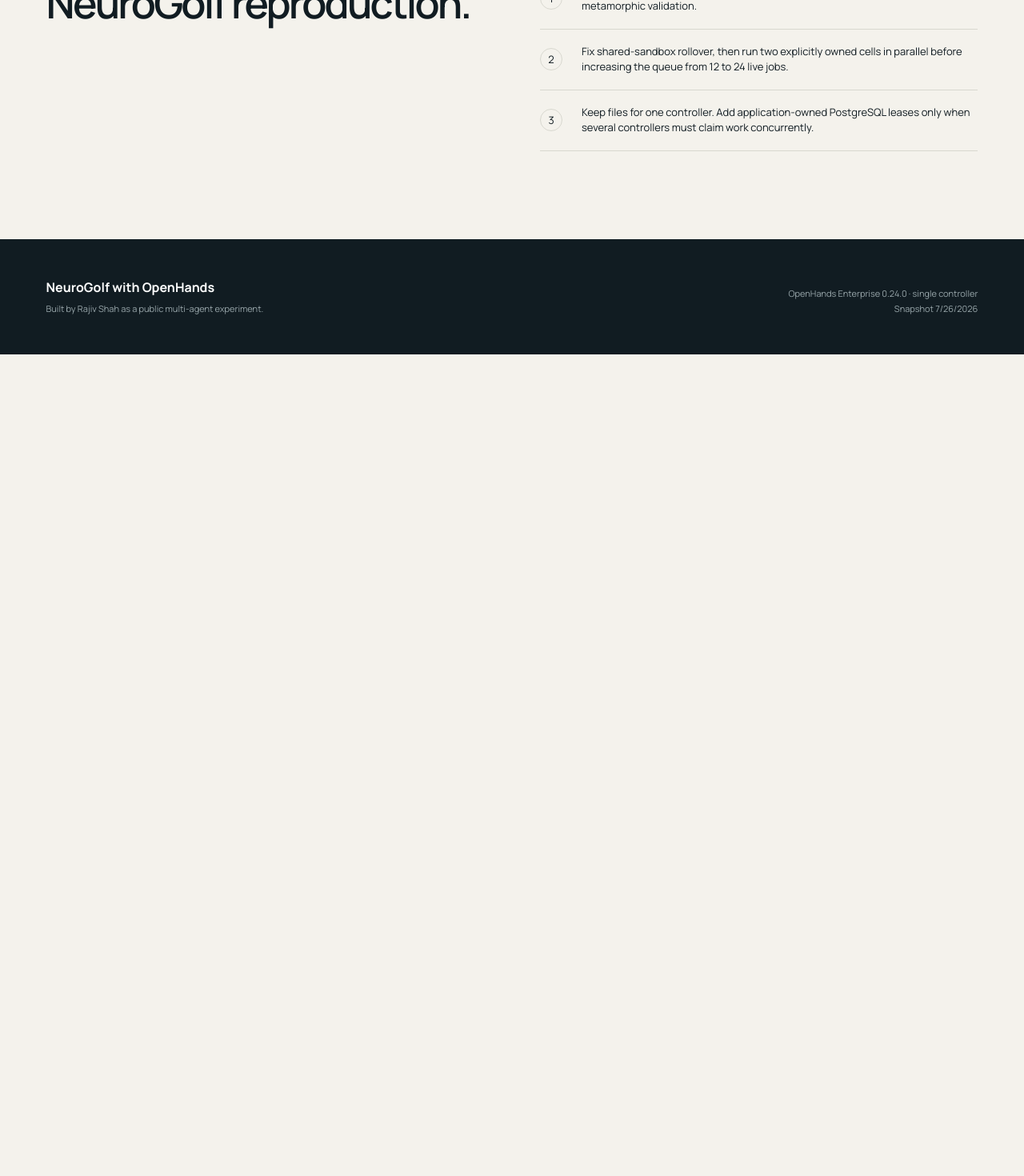
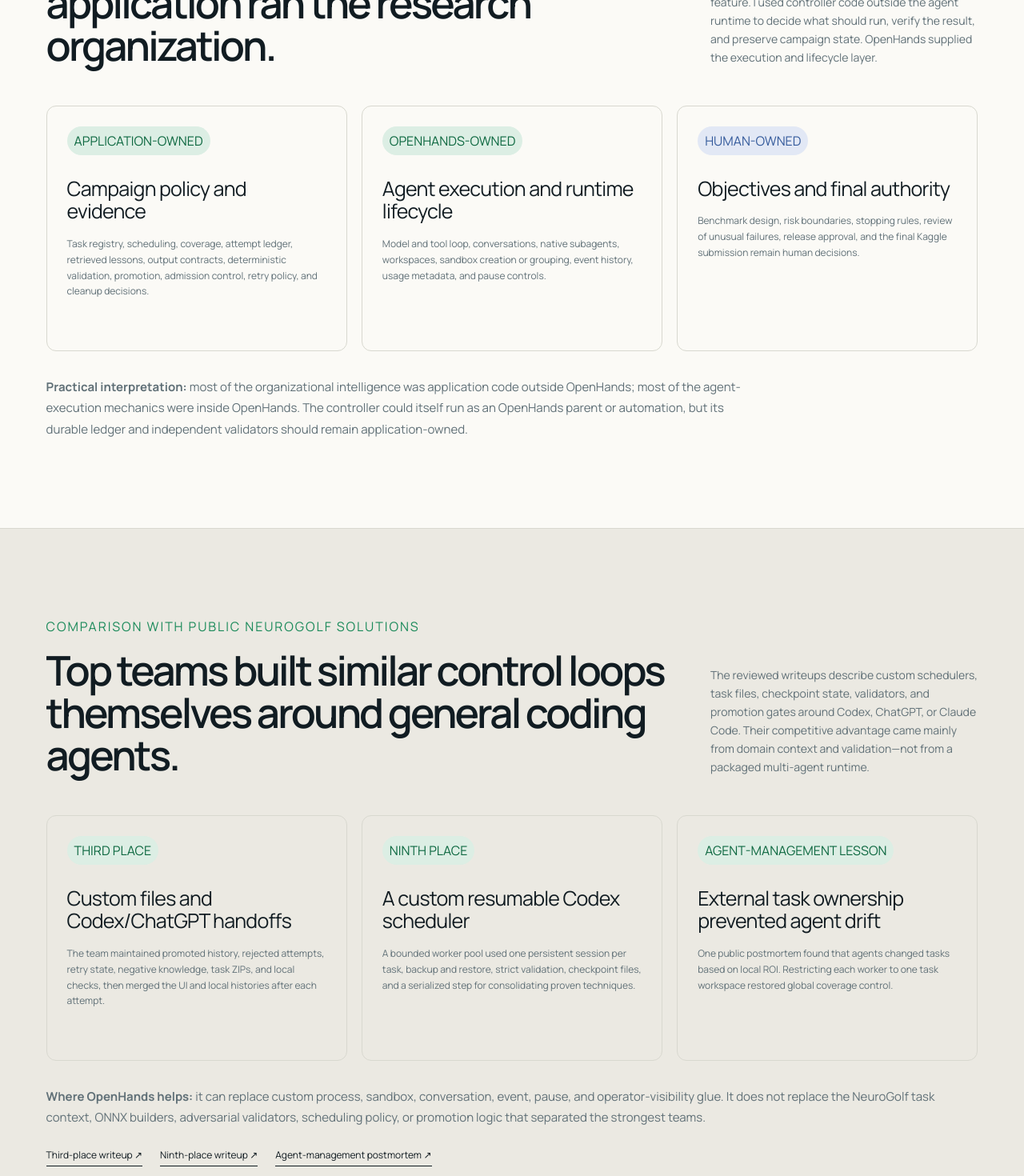
Before and after one commit to rajshah4/openhands-agent-research-lab, a Next.js app in the folder dashboard/: page / in a window 1280 px wide. Shown: the part 4620-6090 px from the top of the page at 80% size. Before the commit the page ends 5063 px from the top, so only its background shows below. Built offline with nearby package versions, Linux system fonts and the light colour scheme.

Commit message:
Explain platform boundary and Kaggle fit

```diff
--- a/dashboard/app/research-dashboard.tsx
+++ b/dashboard/app/research-dashboard.tsx
@@ -714,6 +714,120 @@
           that concurrency.
         </div>
       </section>
+
+      <section className="section implementation-section">
+        <div className="section-heading">
+          <div>
+            <p className="eyebrow">Where the orchestration lived</p>
+            <h2>OpenHands ran the agents; our application ran the research organization.</h2>
+          </div>
+          <p>
+            The experiments were not an all-in-one OpenHands feature. I used
+            controller code outside the agent runtime to decide what should
+            run, verify the result, and preserve campaign state. OpenHands
+            supplied the execution and lifecycle layer.
+          </p>
+        </div>
+        <div className="implementation-grid">
+          <article className="implementation-card">
+            <span className="implementation-status tested">Application-owned</span>
+            <h3>Campaign policy and evidence</h3>
+            <p>
+              Task registry, scheduling, coverage, attempt ledger, retrieved
+              lessons, output contracts, deterministic validation, promotion,
+              admission control, retry policy, and cleanup decisions.
+            </p>
+          </article>
+          <article className="implementation-card">
+            <span className="implementation-status tested">OpenHands-owned</span>
+            <h3>Agent execution and runtime lifecycle</h3>
+            <p>
+              Model and tool loop, conversations, native subagents, workspaces,
+              sandbox creation or grouping, event history, usage metadata, and
+              pause controls.
+            </p>
+          </article>
+          <article className="implementation-card">
+            <span className="implementation-status pilot">Human-owned</span>
+            <h3>Objectives and final authority</h3>
+            <p>
+              Benchmark design, risk boundaries, stopping rules, review of
+              unusual failures, release approval, and the final Kaggle
+              submission remain human decisions.
+            </p>
+          </article>
+        </div>
+        <p className="architecture-note">
+          <strong>Practical interpretation:</strong> most of the organizational
+          intelligence was application code outside OpenHands; most of the
+          agent-execution mechanics were inside OpenHands. The controller could
+          itself run as an OpenHands parent or automation, but its durable
+          ledger and independent validators should remain application-owned.
+        </p>
+      </section>
+
+      <section className="section comparison">
+        <div className="section-heading">
+          <div>
+            <p className="eyebrow">Comparison with public NeuroGolf solutions</p>
+            <h2>Top teams built similar control loops themselves around general coding agents.</h2>
+          </div>
+          <p>
+            The reviewed writeups describe custom schedulers, task files,
+            checkpoint state, validators, and promotion gates around Codex,
+            ChatGPT, or Claude Code. Their competitive advantage came mainly
+            from domain context and validation—not from a packaged multi-agent
+            runtime.
+          </p>
+        </div>
+        <div className="implementation-grid">
+          <article className="implementation-card">
+            <span className="implementation-status tested">Third place</span>
+            <h3>Custom files and Codex/ChatGPT handoffs</h3>
+            <p>
+              The team maintained promoted history, rejected attempts, retry
+              state, negative knowledge, task ZIPs, and local checks, then
+              merged the UI and local histories after each attempt.
+            </p>
+          </article>
+          <article className="implementation-card">
+            <span className="implementation-status tested">Ninth place</span>
+            <h3>A custom resumable Codex scheduler</h3>
+            <p>
+              A bounded worker pool used one persistent session per task,
+              backup and restore, strict validation, checkpoint files, and a
+              serialized step for consolidating proven techniques.
+            </p>
+          </article>
+          <article className="implementation-card">
+            <span className="implementation-status tested">Agent-management lesson</span>
+            <h3>External task ownership prevented agent drift</h3>
+            <p>
+              One public postmortem found that agents changed tasks based on
+              local ROI. Restricting each worker to one task workspace restored
+              global coverage control.
+            </p>
+          </article>
+        </div>
+        <p className="architecture-note">
+          <strong>Where OpenHands helps:</strong> it can replace custom process,
+          sandbox, conversation, event, pause, and operator-visibility glue.
+          It does not replace the NeuroGolf task context, ONNX builders,
+          adversarial validators, scheduling policy, or promotion logic that
+          separated the strongest teams.
+        </p>
+        <div className="planner-sources">
+          <a href="https://www.kaggle.com/competitions/neurogolf-2026/writeups/3rd-place-solution-writeup">
+            Third-place writeup ↗
+          </a>
+          <a href="https://www.kaggle.com/competitions/neurogolf-2026/writeups/9th-place-solution">
+            Ninth-place writeup ↗
+          </a>
+          <a href="https://www.kaggle.com/competitions/neurogolf-2026/writeups/155th-place-what-i-learned-about-managing-ai-codi">
+            Agent-management postmortem ↗
+          </a>
+        </div>
+      </section>
     </>
   );
 }
```
Also changed, not shown: 2 other files (tests, documents, lock files or other folders).
